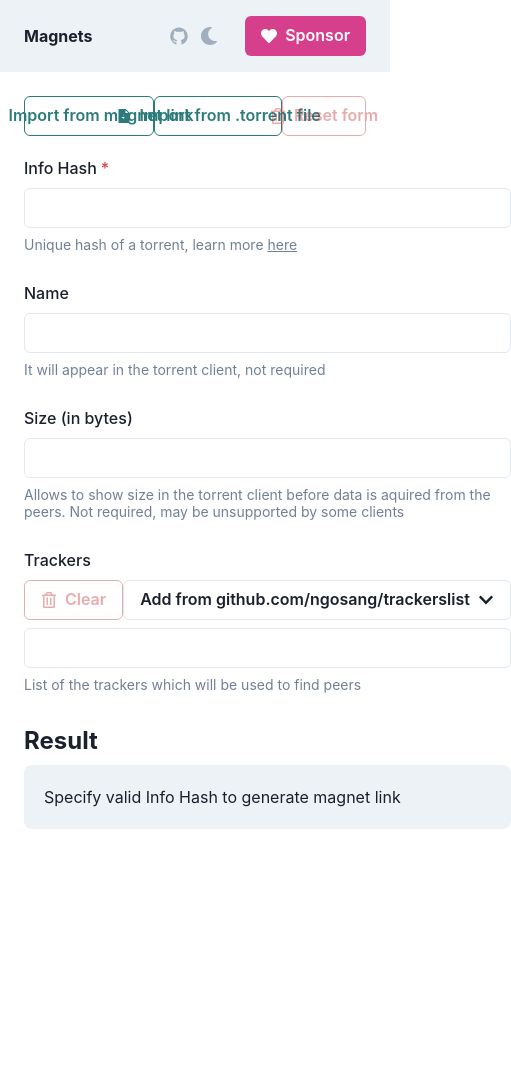
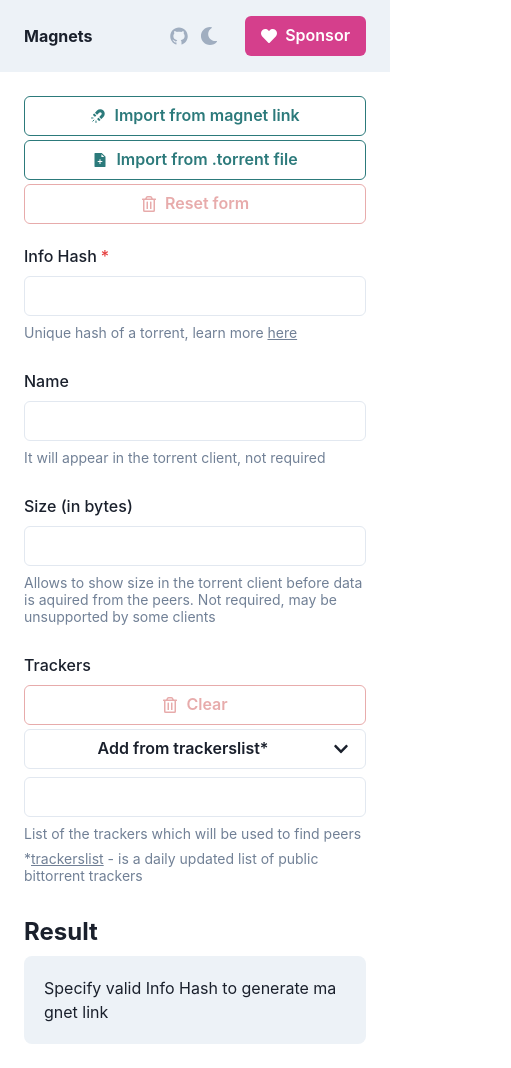
Before and after one commit to 4ndv/magnets, a Next.js app: page / in a window 390 px wide. Shown: the whole page, 511 px wide, since content can reach past the window. Before the commit the page ends 860 px from the top, so only its background shows below. Built offline with nearby package versions, Linux system fonts and the light colour scheme.

Commit message:
fix: responsive issues, dark mode autodetect

```diff
--- a/components/codeblock/index.js
+++ b/components/codeblock/index.js
@@ -4,7 +4,7 @@ import CodeContainer from './CodeContainer';
 function CodeBlock({ code }) {
   return (
     <Box position="relative" zIndex="0">
-      <CodeContainer overflow="hidden">
+      <CodeContainer overflow="hidden" wordBreak="break-all">
         {code}
       </CodeContainer>
     </Box>
--- a/components/editor/Export.js
+++ b/components/editor/Export.js
@@ -14,10 +14,10 @@ export default function Export({ torrentObject }) {
 
   if (hashIsValid) {
     exportButtons = (
-      <Stack direction={{ sm: 'column', md: 'row' }} spacing={1} mb={3}>
+      <Stack direction={{ base: 'column', md: 'row' }} spacing={1} mb={3}>
         <CopyButton code={code} />
         <Link href={`https://itorrents.org/torrent/${infoHash}.torrent`} isExternal>
-          <Button leftIcon={<AiFillFile />} variant="outline">
+          <Button leftIcon={<AiFillFile />} variant="outline" w="100%">
             Download .torrent from cache
           </Button>
         </Link>
--- a/components/editor/Trackers.js
+++ b/components/editor/Trackers.js
@@ -1,5 +1,5 @@
 import {
-  FormControl, FormLabel, FormHelperText,
+  FormControl, FormLabel, FormHelperText, Link,
   Button, Stack, Menu, MenuButton, MenuList, MenuItem,
 } from '@chakra-ui/react';
 import { FaRegTrashAlt, FaChevronDown } from 'react-icons/fa';
@@ -32,7 +32,7 @@ export default function Trackers({
       <FormLabel>
         Trackers
       </FormLabel>
-      <Stack direction={{ sm: 'column', md: 'row' }} spacing={1} my={2}>
+      <Stack direction={{ base: 'column', md: 'row' }} spacing={1} my={2}>
         <Button
           leftIcon={<FaRegTrashAlt />}
           colorScheme="red"
@@ -44,7 +44,7 @@ export default function Trackers({
         </Button>
         <Menu>
           <MenuButton as={Button} variant="outline" rightIcon={<FaChevronDown />}>
-            Add from github.com/ngosang/trackerslist
+            Add from trackerslist*
           </MenuButton>
           <MenuList>
             {trackerslistVariants.map((variant) => (
@@ -57,6 +57,12 @@ export default function Trackers({
       <FormHelperText>
         List of the trackers which will be used to find peers
       </FormHelperText>
+      <FormHelperText>
+        *
+        <Link href="https://github.com/ngosang/trackerslist" textDecoration="underline" isExternal>trackerslist</Link>
+        {' '}
+        - is a daily updated list of public bittorrent trackers
+      </FormHelperText>
     </FormControl>
   );
 }
--- a/components/editor/index.js
+++ b/components/editor/index.js
@@ -54,7 +54,7 @@ export default function Editor() {
 
   return (
     <>
-      <Stack direction={{ sm: 'column', md: 'row' }} spacing={1}>
+      <Stack direction={{ base: 'column', md: 'row' }} spacing={1}>
         <ImportMagnetModal replaceEditorState={replace} />
         <ImportTorrentFileModal replaceEditorState={replace} />
         <Button
--- /dev/null
+++ b/lib/theme.js
@@ -0,0 +1,10 @@
+import { extendTheme } from '@chakra-ui/react';
+
+const config = {
+  initialColorMode: 'light',
+  useSystemColorMode: true,
+};
+
+const theme = extendTheme({ config });
+
+export default theme;
--- /dev/null
+++ b/pages/_document.js
@@ -0,0 +1,20 @@
+import { ColorModeScript } from '@chakra-ui/react';
+import NextDocument, {
+  Html, Head, Main, NextScript,
+} from 'next/document';
+import theme from '@/lib/theme';
+
+export default class Document extends NextDocument {
+  render() {
+    return (
+      <Html lang="en">
+        <Head />
+        <body>
+          <ColorModeScript initialColorMode={theme.config.initialColorMode} />
+          <Main />
+          <NextScript />
+        </body>
+      </Html>
+    );
+  }
+}
--- a/pages/index.js
+++ b/pages/index.js
@@ -10,7 +10,6 @@ export default function Home() {
       <Head>
         <title>Magnets - Online Magnet Links Editor</title>
         <meta name="description" content="Magnets is a visual magnet link generator, editor and parser. Convert torrent files to magnets and vice versa, edit and import trackers, and much more" />
-        <link rel="icon" href="/favicon.ico" />
       </Head>
       <Box mx="auto" p="6" maxW="1200px">
         <Editor />
```
